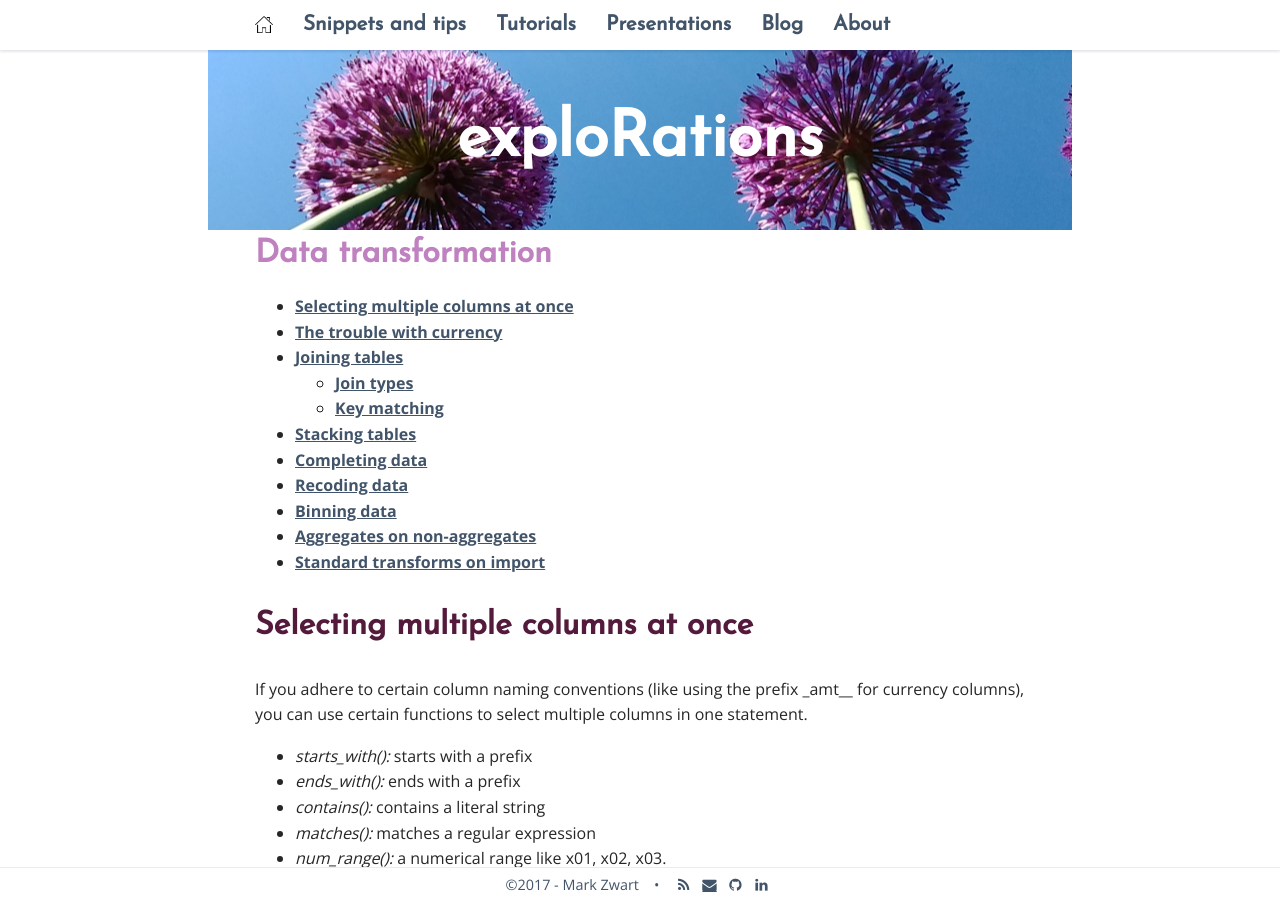
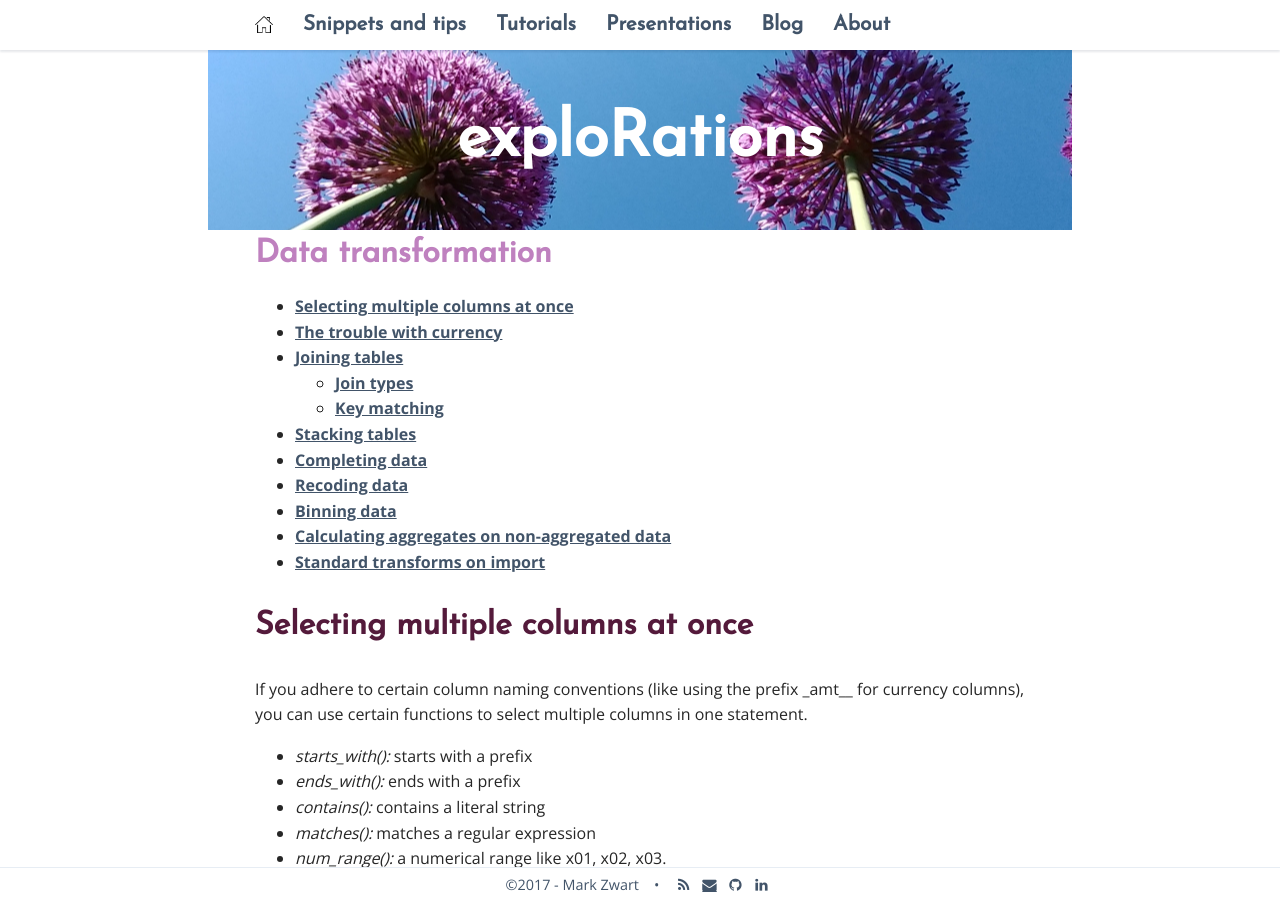
Before and after one commit to mark-me/mark-me.github.io, a Jekyll site: the page built from _pages/snippets-and-tips/data-transformation.md, in a window 1280 px wide and 900 px high. Built offline with Jekyll 4.4.1, drawn with Linux system fonts in a browser that asks for light colours; nearby versions of some CDN libraries; comment, search, counter and statistics services are not loaded; some of the changed text lies outside the part shown.

Commit message:
Update data-transformation.md

```diff
--- a/_pages/snippets-and-tips/data-transformation.md
+++ b/_pages/snippets-and-tips/data-transformation.md
@@ -152,7 +152,7 @@ The _labels_ parameter is optional, allowing you to specify how the intervals ar
 |*6.5*|3.0|5.8|2.2|virginica|*(6,7]*|
 |*5.8*|2.7|5.1|1.9|virginica|*(-Inf,6]*|
 
-# Aggregates on non-aggregates
+# Calculating aggregates on non-aggregated data
 
 Sometimes you want to have the values of aggregates on the non-aggregated level. Let's take an example from a data-set _iris_. This data-set contains measurements of petals and sepals (the large 'under'-flowers). Below you see a sample of this data.
 
```
